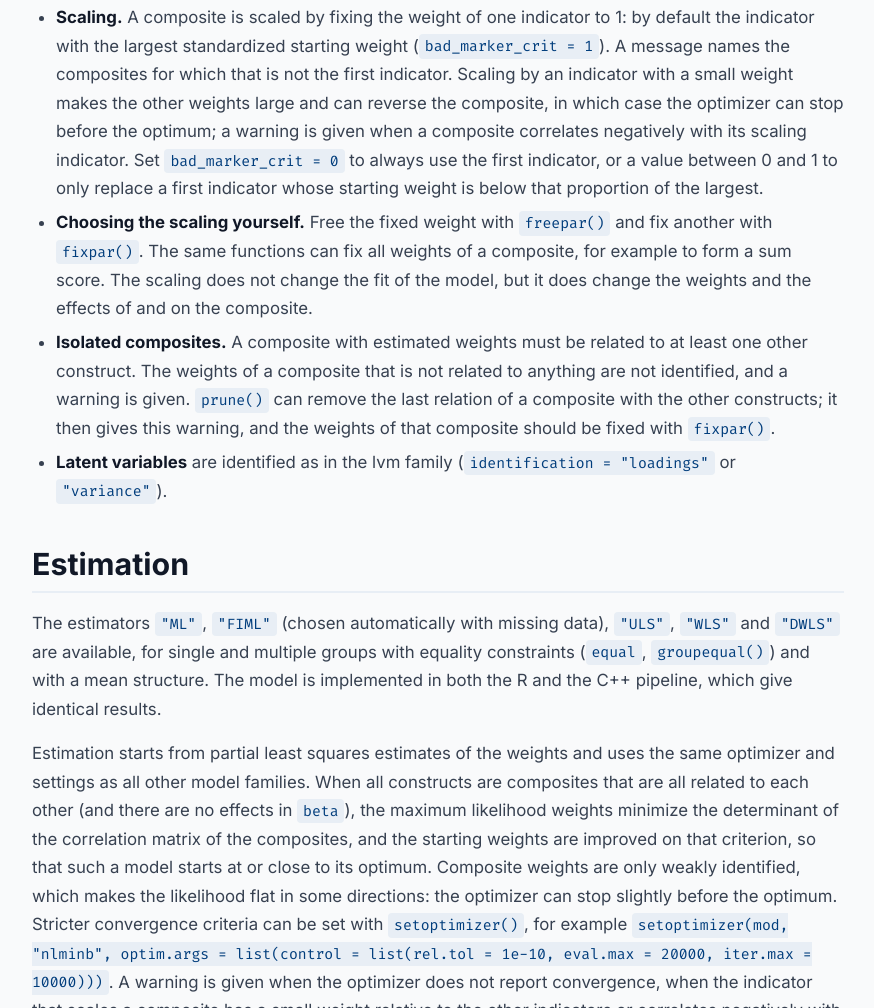
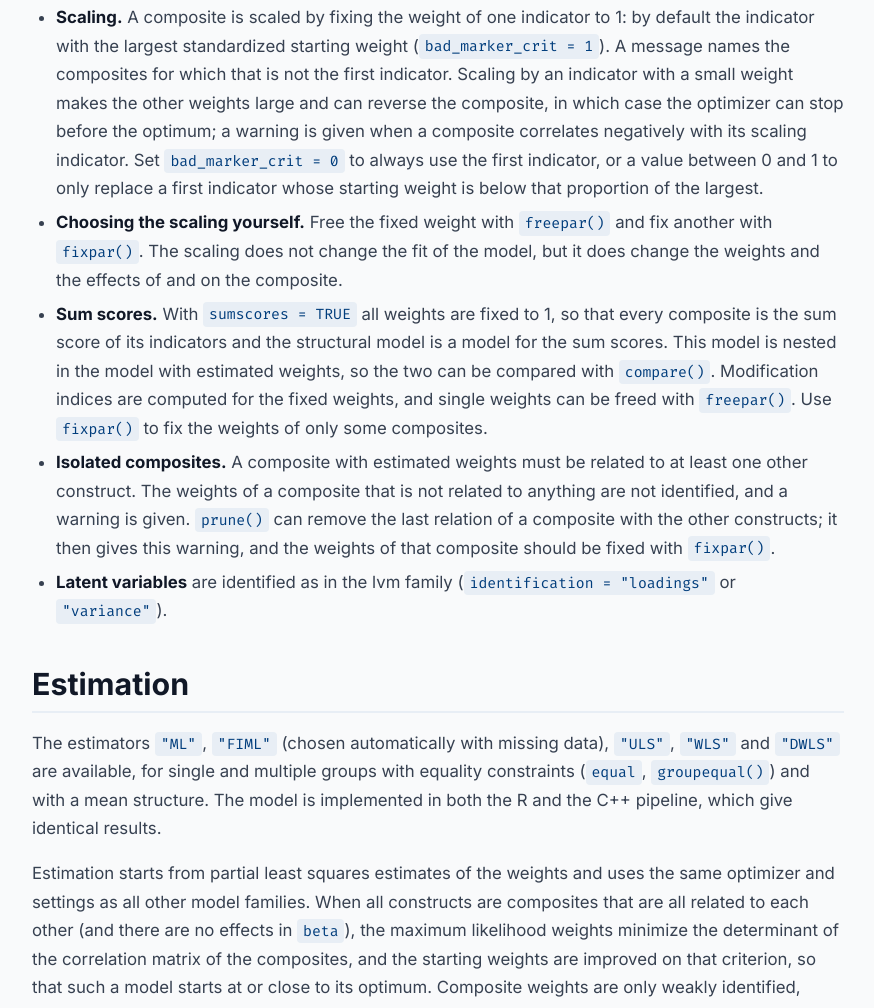
Before and after one commit to SachaEpskamp/psychonetrics, a plain HTML site: page docs/cvm.html in a window 1280 px wide. Shown: the part 6950-7958 px from the top of the page, without its empty margins (202-1076 px from the left). Drawn offline with nearby package versions, Linux system fonts and the light colour scheme.

Commit message:
sumscore now supported

```diff
--- a/docs/cvm.html
+++ b/docs/cvm.html
@@ -288,7 +288,8 @@ getmatrix(mod3, "omega_zeta")</code></pre>
     <h2>Scaling and Identification</h2>
     <ul>
       <li><strong>Scaling.</strong> A composite is scaled by fixing the weight of one indicator to 1: by default the indicator with the largest standardized starting weight (<code>bad_marker_crit = 1</code>). A message names the composites for which that is not the first indicator. Scaling by an indicator with a small weight makes the other weights large and can reverse the composite, in which case the optimizer can stop before the optimum; a warning is given when a composite correlates negatively with its scaling indicator. Set <code>bad_marker_crit = 0</code> to always use the first indicator, or a value between 0 and 1 to only replace a first indicator whose starting weight is below that proportion of the largest.</li>
-      <li><strong>Choosing the scaling yourself.</strong> Free the fixed weight with <code>freepar()</code> and fix another with <code>fixpar()</code>. The same functions can fix all weights of a composite, for example to form a sum score. The scaling does not change the fit of the model, but it does change the weights and the effects of and on the composite.</li>
+      <li><strong>Choosing the scaling yourself.</strong> Free the fixed weight with <code>freepar()</code> and fix another with <code>fixpar()</code>. The scaling does not change the fit of the model, but it does change the weights and the effects of and on the composite.</li>
+      <li><strong>Sum scores.</strong> With <code>sumscores = TRUE</code> all weights are fixed to 1, so that every composite is the sum score of its indicators and the structural model is a model for the sum scores. This model is nested in the model with estimated weights, so the two can be compared with <code>compare()</code>. Modification indices are computed for the fixed weights, and single weights can be freed with <code>freepar()</code>. Use <code>fixpar()</code> to fix the weights of only some composites.</li>
       <li><strong>Isolated composites.</strong> A composite with estimated weights must be related to at least one other construct. The weights of a composite that is not related to anything are not identified, and a warning is given. <code>prune()</code> can remove the last relation of a composite with the other constructs; it then gives this warning, and the weights of that composite should be fixed with <code>fixpar()</code>.</li>
       <li><strong>Latent variables</strong> are identified as in the lvm family (<code>identification = "loadings"</code> or <code>"variance"</code>).</li>
     </ul>
```
Also changed, not shown: 4 other files.
